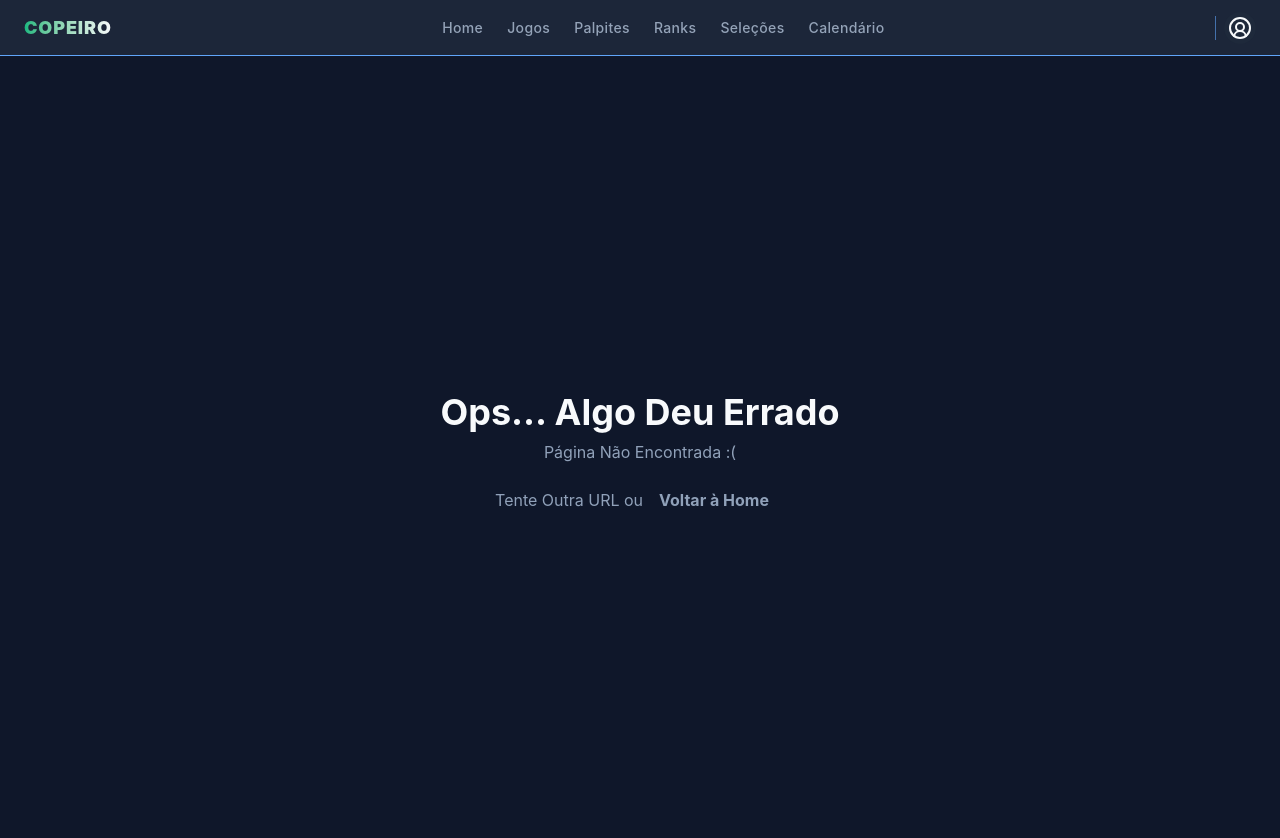
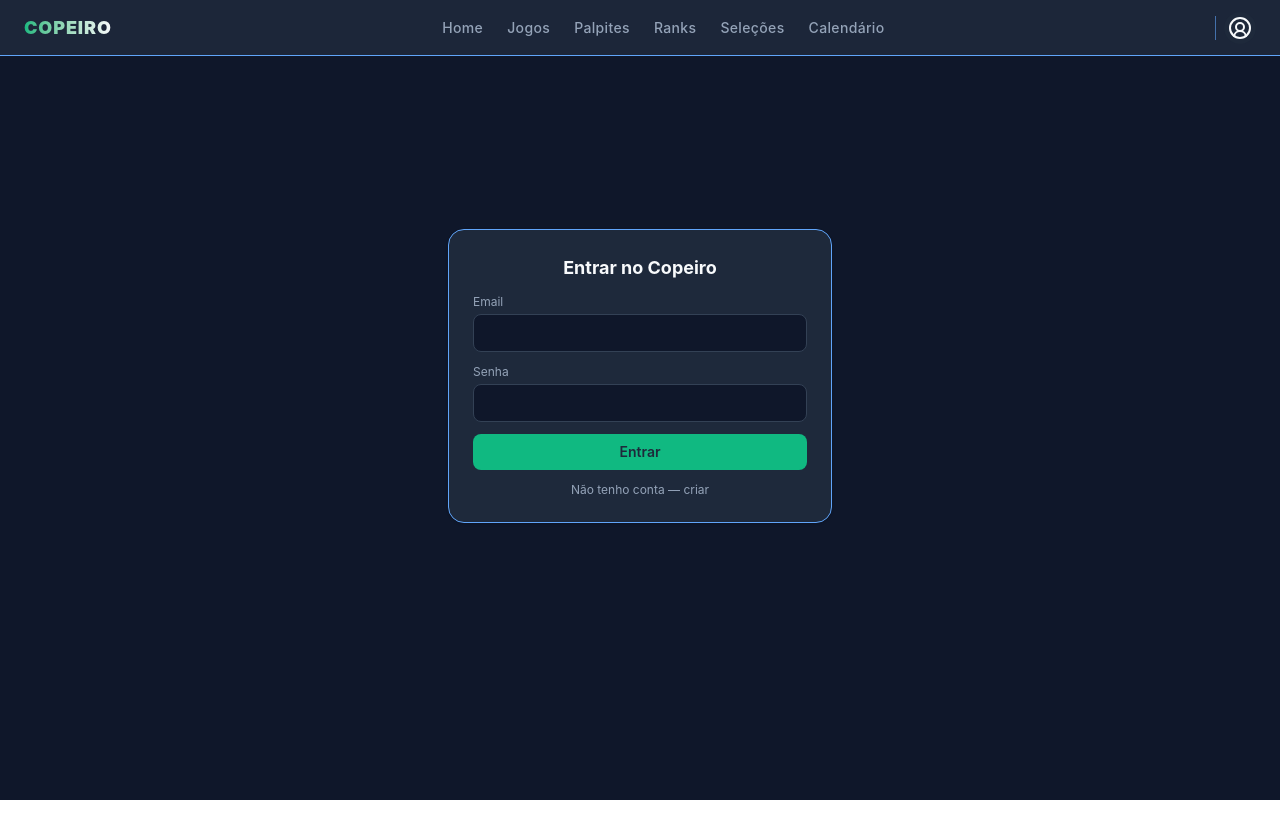
Before and after one commit to lucaslimabica/copeiro, a React (Vite) app: page /login in a window 1280 px wide. Shown: the top 838 px of the page. After the commit the page ends 800 px from the top, so only its background shows below. Built offline with nearby package versions, Linux system fonts and the light colour scheme; no server answers.

Commit message:
feat: implement authentication context and login page, add RequireAuth component for protected routes

```diff
--- /dev/null
+++ b/src/components/RequireAuth.tsx
@@ -0,0 +1,12 @@
+import { Navigate, Outlet } from 'react-router-dom';
+import { useAuth } from '@/lib/auth';
+
+export function RequireAuth() {
+    const { session, loading } = useAuth();
+    if (loading)
+        return (
+            <div className="p-6 text-center text-muted">Carregando…</div>
+        );
+    if (!session) return <Navigate to="/login" replace />;
+    return <Outlet />;
+}
--- a/src/components/UserIcon.tsx
+++ b/src/components/UserIcon.tsx
@@ -1,5 +1,6 @@
 import { useEffect, useState, useRef } from 'react';
-import { CircleUserRound, Palette } from 'lucide-react';
+import { CircleUserRound, Palette, LogOut } from 'lucide-react';
+import { useAuth } from '@/lib/auth';
 
 // Traduções que já tinhas definido
 const translations = {
@@ -16,6 +17,7 @@ const currentLanguage: keyof typeof translations = 'pt';
 type Theme = 'light' | 'dark' | 'midnight';
 
 const UserIcon = () => {
+    const { user, perfil, signOut } = useAuth();
     // Controla o pop-up aberto ou não
     const [isOpen, setIsOpen] = useState(false);
     const dropdownRef = useRef<HTMLDivElement>(null);
@@ -66,7 +68,19 @@ const UserIcon = () => {
 
             {/* Pop-up */}
             {isOpen && (
-                <div className="absolute right-0 mt-2 w-48 rounded-xl bg-surface border border-border-main p-3 shadow-lg z-50 animate-in fade-in slide-in-from-top-1 duration-100">
+                <div className="absolute right-0 mt-2 w-56 rounded-xl bg-surface border border-border-main p-3 shadow-lg z-50 animate-in fade-in slide-in-from-top-1 duration-100">
+                    {user && (
+                        <div className="mb-3 px-1">
+                            {perfil?.nickname && (
+                                <p className="text-sm font-semibold text-main truncate">
+                                    {perfil.nickname}
+                                </p>
+                            )}
+                            <p className="text-xs text-muted truncate">
+                                {user.email}
+                            </p>
+                        </div>
+                    )}
                     <div className="text-xs font-semibold text-main mb-2 px-1">
                         Menu de Opções
                     </div>
@@ -97,12 +111,22 @@ const UserIcon = () => {
                         </select>
                     </div>
 
-                    {/* No futuro, podes adicionar mais opções aqui facilmente: */}
-                    {/* <hr className="border-border-main my-2" />
-                    <button className="w-full text-left text-xs p-2 hover:bg-main/5 rounded-lg text-red-500">
-                        Sair da Conta
-                    </button>
-                    */}
+                    {user && (
+                        <>
+                            <hr className="border-border-main my-2" />
+                            <button
+                                type="button"
+                                onClick={() => {
+                                    setIsOpen(false);
+                                    signOut();
+                                }}
+                                className="w-full flex items-center gap-1.5 text-left text-xs p-2 hover:bg-main/5 rounded-lg text-red-500 cursor-pointer"
+                            >
+                                <LogOut size={14} />
+                                Sair da conta
+                            </button>
+                        </>
+                    )}
                 </div>
             )}
         </div>
--- /dev/null
+++ b/src/lib/auth.tsx
@@ -0,0 +1,105 @@
+import {
+    createContext,
+    useContext,
+    useEffect,
+    useState,
+    type ReactNode,
+} from 'react';
+import type { Session, User, AuthError } from '@supabase/supabase-js';
+import { supabase } from '@/lib/supabase';
+import type { Tables } from '@/types/database';
+
+type Perfil = Tables<'perfil'>;
+
+type AuthContextValue = {
+    session: Session | null;
+    user: User | null;
+    perfil: Perfil | null;
+    loading: boolean;
+    signIn: (
+        email: string,
+        password: string,
+    ) => Promise<{ error: AuthError | null }>;
+    signUp: (
+        email: string,
+        password: string,
+        nickname: string,
+    ) => Promise<{ error: AuthError | null }>;
+    signOut: () => Promise<void>;
+};
+
+const AuthContext = createContext<AuthContextValue | null>(null);
+
+export function AuthProvider({ children }: { children: ReactNode }) {
+    const [session, setSession] = useState<Session | null>(null);
+    const [perfil, setPerfil] = useState<Perfil | null>(null);
+    const [loading, setLoading] = useState<boolean>(true);
+
+    useEffect(() => {
+        supabase.auth.getSession().then(({ data }) => {
+            setSession(data.session);
+            setLoading(false);
+        });
+        const {
+            data: { subscription },
+        } = supabase.auth.onAuthStateChange((_event, newSession) => {
+            setSession(newSession);
+        });
+        return () => subscription.unsubscribe();
+    }, []);
+
+    useEffect(() => {
+        if (!session?.user) {
+            setPerfil(null);
+            return;
+        }
+        let active = true;
+        supabase
+            .from('perfil')
+            .select('*')
+            .eq('id', session.user.id)
+            .maybeSingle()
+            .then(({ data }) => {
+                if (active) setPerfil(data);
+            });
+        return () => {
+            active = false;
+        };
+    }, [session?.user?.id]);
+
+    const value: AuthContextValue = {
+        session,
+        user: session?.user ?? null,
+        perfil,
+        loading,
+        signIn: async (email, password) => {
+            const { error } = await supabase.auth.signInWithPassword({
+                email,
+                password,
+            });
+            return { error };
+        },
+        signUp: async (email, password, nickname) => {
+            const { error } = await supabase.auth.signUp({
+                email,
+                password,
+                options: { data: { nickname } },
+            });
+            return { error };
+        },
+        signOut: async () => {
+            await supabase.auth.signOut();
+        },
+    };
+
+    return (
+        <AuthContext.Provider value={value}>{children}</AuthContext.Provider>
+    );
+}
+
+export function useAuth() {
+    const ctx = useContext(AuthContext);
+    if (!ctx)
+        throw new Error('useAuth deve ser usado dentro de <AuthProvider>');
+    return ctx;
+}
--- a/src/main.tsx
+++ b/src/main.tsx
@@ -2,29 +2,40 @@ import { StrictMode } from 'react';
 import { createRoot } from 'react-dom/client';
 import { createBrowserRouter, RouterProvider } from 'react-router-dom';
 import './App.css';
+import { AuthProvider } from '@/lib/auth';
+import { RequireAuth } from '@/components/RequireAuth';
 import App from '@/App.tsx';
 import Home from '@/pages/Home.tsx';
 import Jogos from '@/pages/Jogos.tsx';
 import Ranks from '@/pages/Ranks.tsx';
 import Palpites from '@/pages/Palpites.tsx';
 import NotFound from '@/pages/NotFound';
+import Login from '@/pages/Login.tsx';
 
 const router = createBrowserRouter([
     {
         path: '/',
         element: <App />,
         children: [
-            { index: true, element: <Home /> },
-            { path: 'jogos', element: <Jogos /> },
-            { path: 'ranks', element: <Ranks /> },
-            { path: 'palpites', element: <Palpites /> },
-            { path: '*', element: <NotFound />}
+            { path: 'login', element: <Login /> },
+            {
+                element: <RequireAuth />,
+                children: [
+                    { index: true, element: <Home /> },
+                    { path: 'jogos', element: <Jogos /> },
+                    { path: 'ranks', element: <Ranks /> },
+                    { path: 'palpites', element: <Palpites /> },
+                    { path: '*', element: <NotFound /> },
+                ],
+            },
         ],
     },
 ]);
 
 createRoot(document.getElementById('root')!).render(
     <StrictMode>
-        <RouterProvider router={router} />
+        <AuthProvider>
+            <RouterProvider router={router} />
+        </AuthProvider>
     </StrictMode>,
 );
--- /dev/null
+++ b/src/pages/Login.tsx
@@ -0,0 +1,114 @@
+import { useState, type FormEvent } from 'react';
+import { Navigate } from 'react-router-dom';
+import { useAuth } from '@/lib/auth';
+
+export default function Login() {
+    const { session, loading, signIn, signUp } = useAuth();
+    const [mode, setMode] = useState<'signin' | 'signup'>('signin');
+    const [email, setEmail] = useState('');
+    const [password, setPassword] = useState('');
+    const [nickname, setNickname] = useState('');
+    const [error, setError] = useState<string | null>(null);
+    const [submitting, setSubmitting] = useState(false);
+
+    if (loading) return null;
+    if (session) return <Navigate to="/" replace />;
+
+    async function onSubmit(e: FormEvent) {
+        e.preventDefault();
+        setError(null);
+        setSubmitting(true);
+        const result =
+            mode === 'signin'
+                ? await signIn(email, password)
+                : await signUp(email, password, nickname);
+        setSubmitting(false);
+        if (result.error) setError(result.error.message);
+    }
+
+    return (
+        <div className="flex min-h-[80vh] items-center justify-center p-6">
+            <form
+                onSubmit={onSubmit}
+                className="flex w-full max-w-sm flex-col gap-3 rounded-2xl border border-secondary bg-surface p-6 shadow-sm"
+            >
+                <h1 className="text-center text-lg font-bold text-main">
+                    {mode === 'signin' ? 'Entrar no Copeiro' : 'Criar conta'}
+                </h1>
+
+                <label className="flex flex-col gap-1 text-xs text-muted">
+                    Email
+                    <input
+                        type="email"
+                        required
+                        autoComplete="email"
+                        value={email}
+                        onChange={(e) => setEmail(e.target.value)}
+                        className="rounded-lg border border-border-main bg-base p-2 text-sm text-main outline-hidden focus:ring-2 focus:ring-primary/40"
+                    />
+                </label>
+
+                <label className="flex flex-col gap-1 text-xs text-muted">
+                    Senha
+                    <input
+                        type="password"
+                        required
+                        minLength={6}
+                        autoComplete={
+                            mode === 'signin'
+                                ? 'current-password'
+                                : 'new-password'
+                        }
+                        value={password}
+                        onChange={(e) => setPassword(e.target.value)}
+                        className="rounded-lg border border-border-main bg-base p-2 text-sm text-main outline-hidden focus:ring-2 focus:ring-primary/40"
+                    />
+                </label>
+
+                {mode === 'signup' && (
+                    <label className="flex flex-col gap-1 text-xs text-muted">
+                        Nickname
+                        <input
+                            type="text"
+                            required
+                            minLength={2}
+                            value={nickname}
+                            onChange={(e) => setNickname(e.target.value)}
+                            className="rounded-lg border border-border-main bg-base p-2 text-sm text-main outline-hidden focus:ring-2 focus:ring-primary/40"
+                        />
+                    </label>
+                )}
+
+                {error && (
+                    <p className="text-xs text-red-500">{error}</p>
+                )}
+
+                <button
+                    type="submit"
+                    disabled={submitting}
+                    className="rounded-lg bg-primary px-4 py-2 text-sm font-semibold text-surface hover:bg-primary-hover disabled:opacity-50 disabled:cursor-not-allowed cursor-pointer transition-colors"
+                >
+                    {submitting
+                        ? 'Aguarda…'
+                        : mode === 'signin'
+                          ? 'Entrar'
+                          : 'Criar conta'}
+                </button>
+
+                <button
+                    type="button"
+                    onClick={() =>
+                        setMode((m) =>
+                            m === 'signin' ? 'signup' : 'signin',
+                        )
+                    }
+                    className="text-xs text-muted hover:text-main hover:underline cursor-pointer"
+                >
+                    {mode === 'signin'
+                        ? 'Não tenho conta — criar'
+                        : 'Já tenho conta — entrar'}
+                </button>
+            </form>
+        </div>
+    );
+}
```
